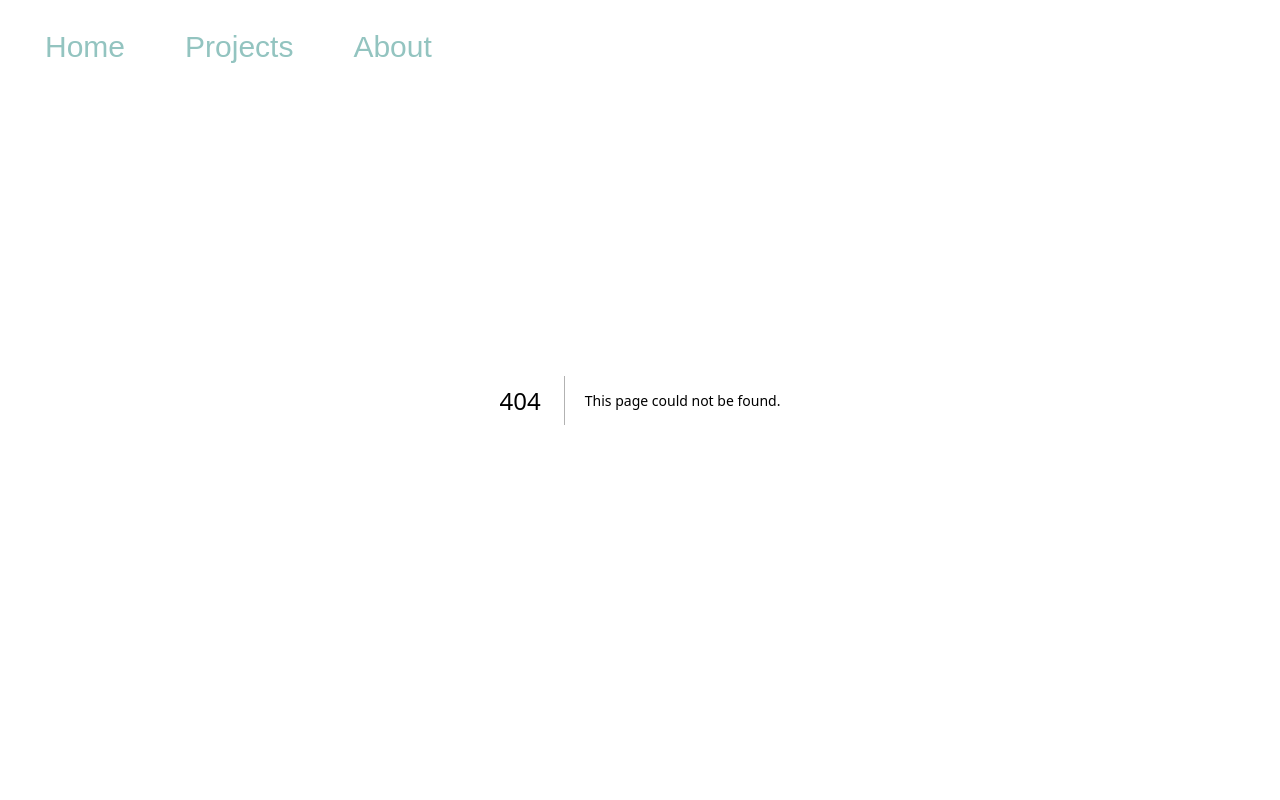
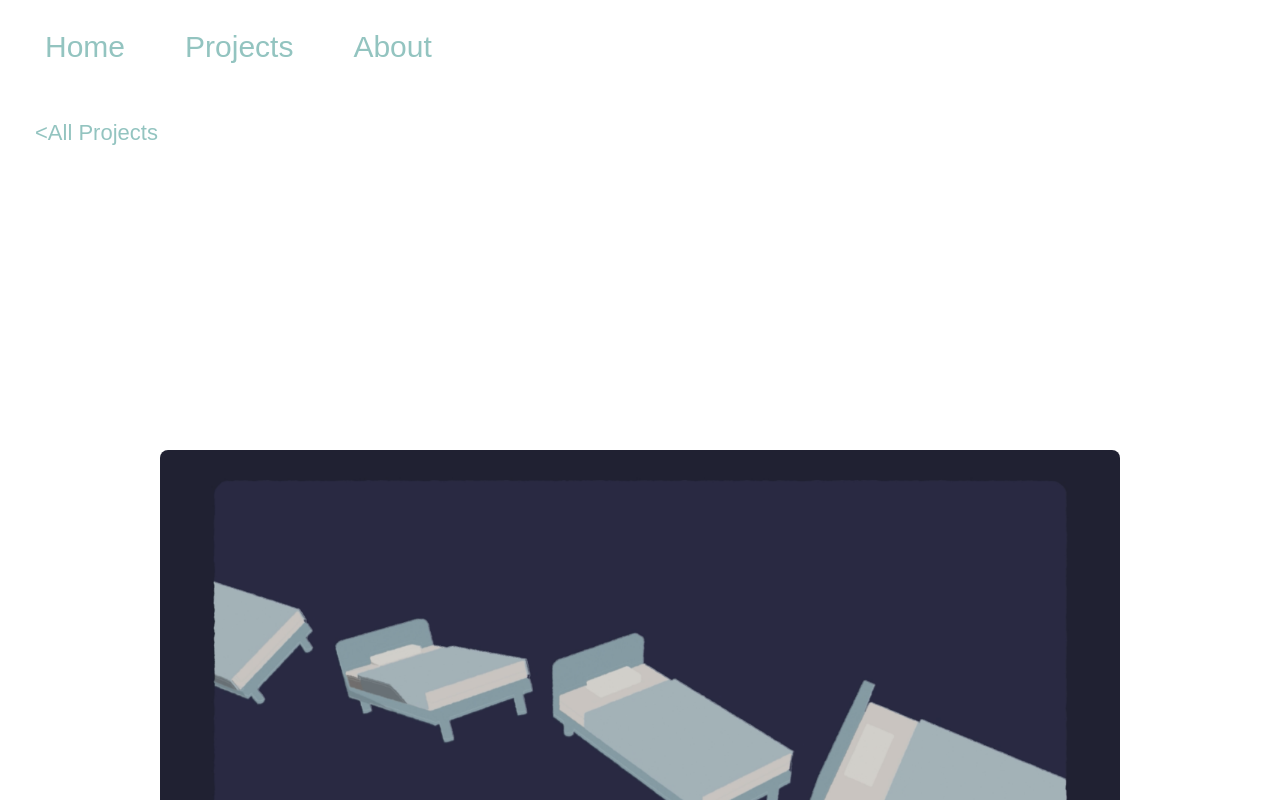
Before and after one commit to 3itsu8/3itsu8.github.io, a Next.js app: page /projects/twinklenight in a window 1280 px wide. Before the commit this address had no page. Built offline with nearby package versions, Linux system fonts and the light colour scheme; a web font is replaced by a local one.

Commit message:
add twinkle night

```diff
--- /dev/null
+++ b/src/app/projects/twinklenight/page.tsx
@@ -0,0 +1,19 @@
+'use client';
+import ProjectPage from '../../../components/Projects/ProjectPage';
+const Page = () => {
+  return (
+    <ProjectPage
+      title={'第一回創作島合作 - twinkle night'}
+      credits={['音楽 / somunia様, nyankobrq様, yaca様']}
+      about={[
+        'ソフトウェア / Blender, After Effects',
+        '創作島合作にて投稿した作品になります.',
+      ]}
+      imagePath={'2024_twinklenight.png'}
+      link={'https://youtu.be/1uX3GIQYT_8?si=wXCovtu_Isc3Co5p&t=157'}
+      linkMedia={'YouTube'}
+    ></ProjectPage>
+  );
+};
+
+export default Page;
```
Also changed, not shown: src/app/projects/page.jsx (+14 -1 lines), public/images/project/2024_twinklenight.png (added).
